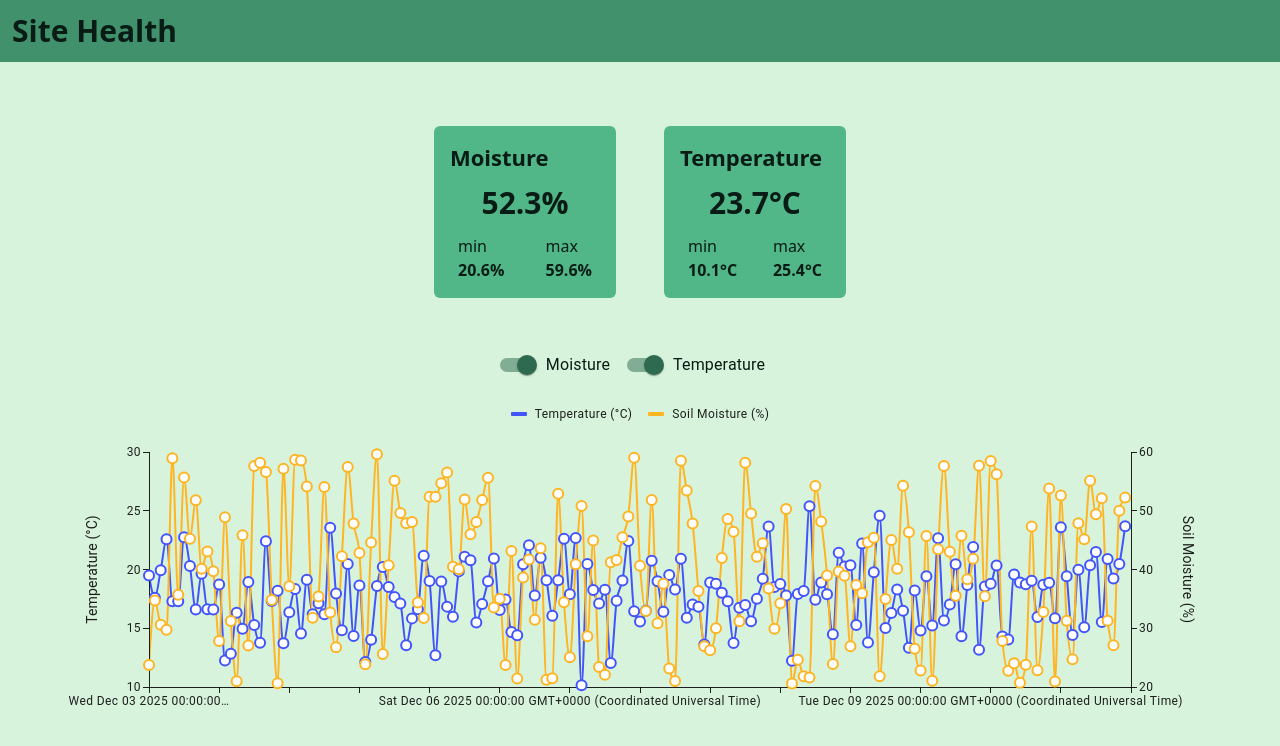
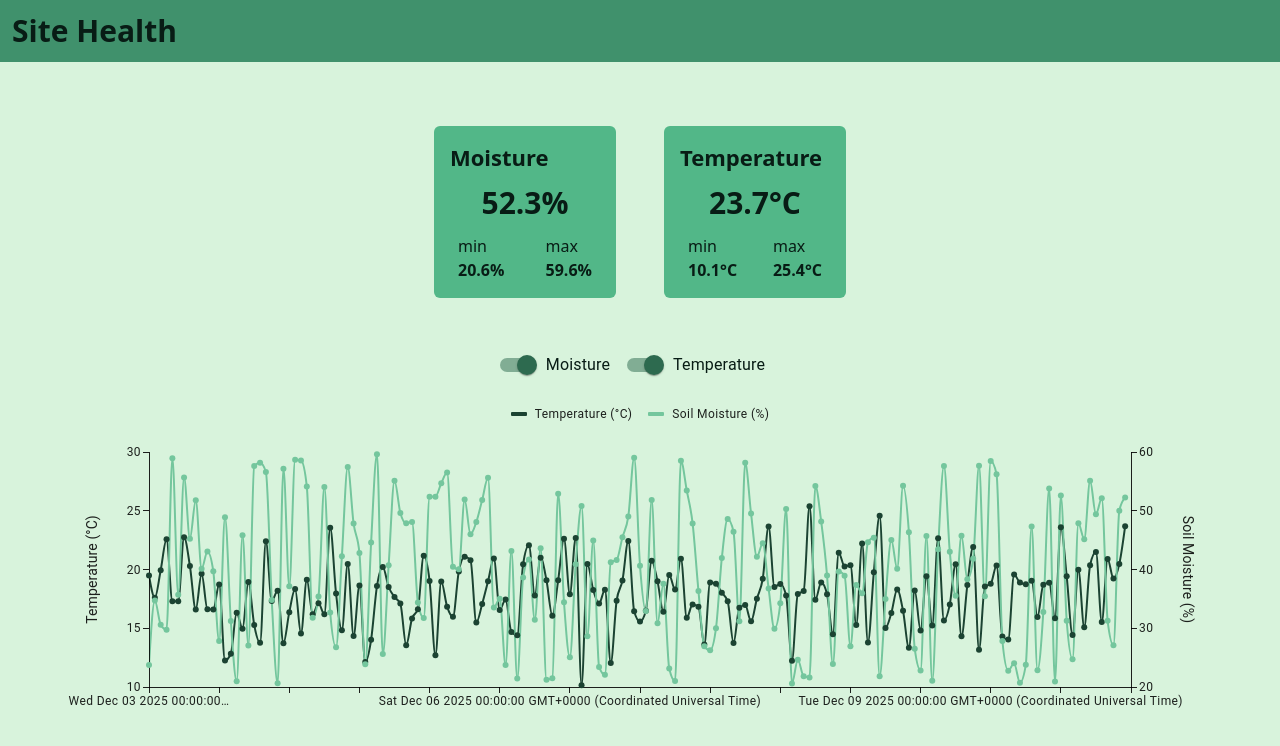
Before and after one commit to btaskinen/site-health-dashboard, a React (Vite) app: page / in a window 1280 px wide. Shown: the top 746 px of the page. Built offline with nearby package versions, Linux system fonts and the light colour scheme.

Commit message:
Adjust series colors and marks

```diff
--- a/src/components/Chart.tsx
+++ b/src/components/Chart.tsx
@@ -1,5 +1,5 @@
 import './Chart.css'
-import { LineChart } from '@mui/x-charts'
+import { LineChart, type MarkElementProps } from '@mui/x-charts'
 import { useState } from 'react';
 import { FormControlLabel, FormGroup, Switch } from '@mui/material';
 import { type SensorData } from '../types';
@@ -64,7 +64,21 @@ export const Chart = ({data}: Props) => {
         ]}
         yAxis={yAsix}
         series={series}
+        colors={['#1b4332', '#74c69d']}
+        slots={{
+          mark: CustomMark,
+        }}
       />
     </div>
   )
 }
+
+const CustomMark = (props: MarkElementProps) => {
+  const { x, y, color } = props;
+
+  return (
+    <g>
+      <circle cx={x} cy={y} r={3} fill={color || 'currentColor'} />
+    </g>
+  );
+}
```
